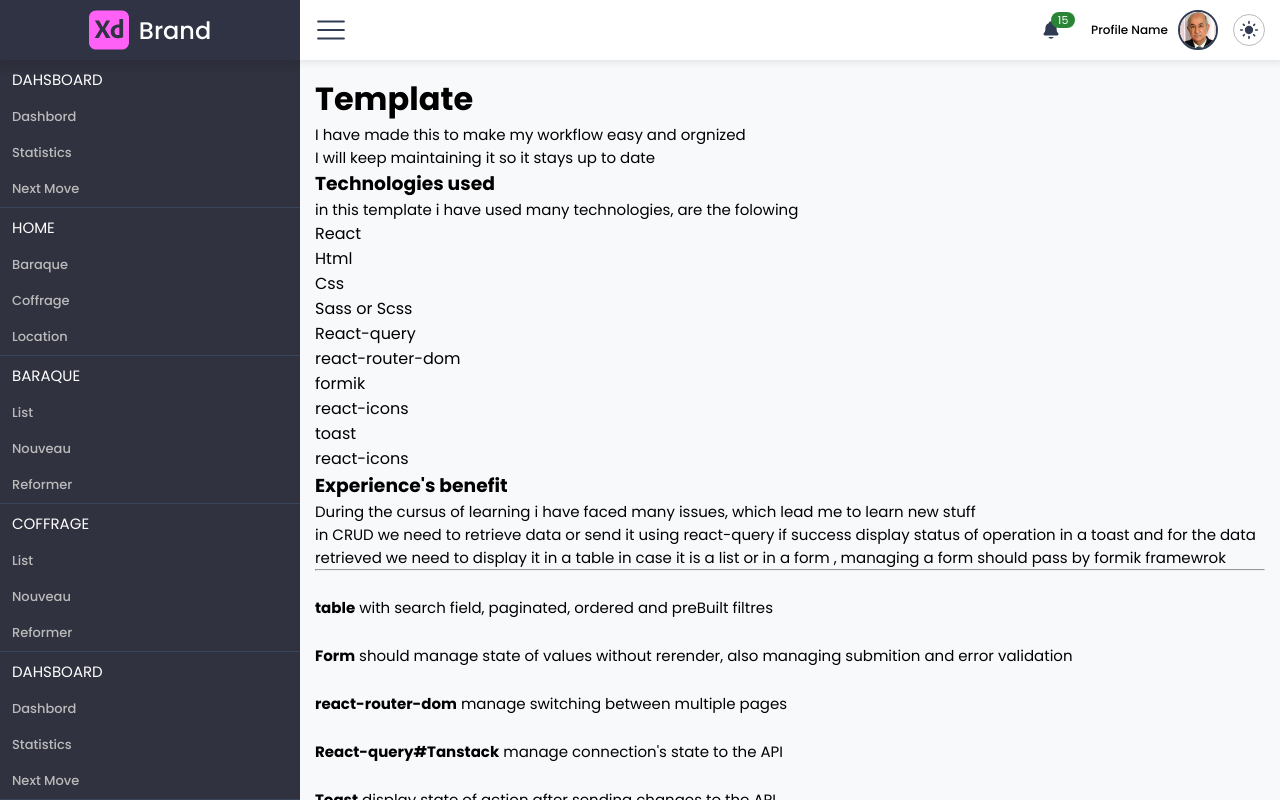
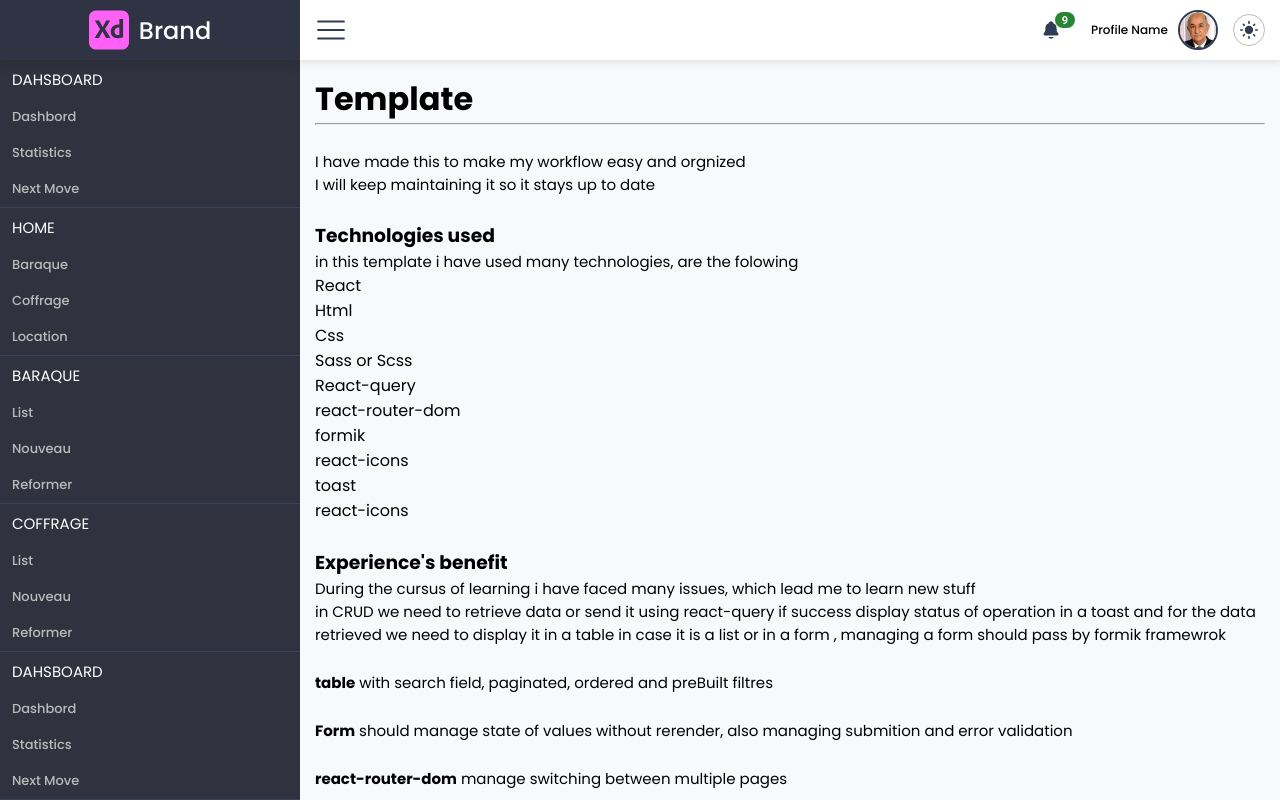
Before and after one commit to aitemrar-younes/frontend, a React (Vite) app: page / in a window 1280 px wide. Built offline with nearby package versions, Linux system fonts and the light colour scheme.

Commit message:
few tweaks

```diff
--- a/src/App.jsx
+++ b/src/App.jsx
@@ -6,8 +6,11 @@ function App() {
     <>
       <RootFrame>
         <h1>Template</h1>
+        <hr />
+        <br />
         <p>I have made this to make my workflow easy and orgnized</p>
         <p>I will keep maintaining it so it stays up to date</p>
+        <br />
         <h3>Technologies used</h3>
         <p>in this template i have used many technologies, are the folowing</p>
         <ul>
@@ -22,10 +25,10 @@ function App() {
           <li>toast</li>
           <li>react-icons</li>
         </ul>
+        <br />
         <h3>Experience's benefit</h3>
         <p>During the cursus of learning i have faced many issues, which lead me to learn new stuff </p>
         <p>in CRUD we need to retrieve data or send it using react-query if success display status of operation in a toast and for the data retrieved we need to display it in a table in case it is a list or in a form , managing a form should pass by formik framewrok </p>
-        <hr />
         <br />
         <p><strong>table</strong> with search field, paginated, ordered and preBuilt filtres </p>
         <br />
@@ -37,6 +40,8 @@ function App() {
         <br />
         <p><strong>Toast</strong> display state of action after sending changes to the API</p>
         <br />
+        <p><strong>Modals</strong> display modals</p>
+        <br />
 
       </RootFrame>
     </>
--- a/src/assets/Styles/RootFrame.scss
+++ b/src/assets/Styles/RootFrame.scss
@@ -128,6 +128,9 @@
                 cursor: pointer;
                 position: relative;
                 span{
+                    font-size: 11px;
+                    font-family: 'Roboto', sans-serif;
+                    font-weight: 600;
                     position: absolute;
                     top: -10%;
                     right: -30%;
@@ -136,9 +139,8 @@
                     justify-content: center;
                     align-items: center;
                     color: #fff;
-                    width: 24px;
+                    padding: 0 7px;
                     height: 16px;
-                    font-size: 11px;
                     border-radius: 10px;
                 }
             }
--- a/src/components/layout/RootFrame.jsx
+++ b/src/components/layout/RootFrame.jsx
@@ -1,4 +1,4 @@
-import React, { useEffect, useState } from 'react'
+import React, { useEffect, useRef, useState } from 'react'
 import '/src/assets/Styles/RootFrame.scss'
 
 import { RxHamburgerMenu } from "react-icons/rx";
@@ -17,6 +17,23 @@ const RootFrame = ({children}) => {
     useEffect(() => {
         localStorage.setItem('isCollapsed', JSON.stringify(isCollapsed));
     }, [isCollapsed]);
+
+
+    const dropdownRef = useRef(null);
+
+    const handleClickOutside = (event) => {
+        if (dropdownRef.current && !dropdownRef.current.contains(event.target)) {
+          setDropDownVisible(false);
+        }
+      };
+
+      useEffect(() => {
+        document.addEventListener('click', handleClickOutside);
+
+        return () => {
+          document.removeEventListener('click', handleClickOutside);
+        };
+      }, []);
 
   return (
     <div className={isCollapsed?'__RootFrame__ collapsed':'__RootFrame__'}>
@@ -77,16 +94,16 @@ const RootFrame = ({children}) => {
                 <div className="col">
                     <button className='notification_button'>
                         <IoNotifications size={20} color='#303c54' />
-                        <span>15</span>
+                        <span>9</span>
                     </button>
                     <div className="profile_wrraper">
-                        <div className="name" onClick={()=>setDropDownVisible((prev)=>!prev)}>Profile name</div>
-                        <div className="image_container" onClick={()=>setDropDownVisible((prev)=>!prev)}>
+                        <div className="name">Profile name</div>
+                        <div className="image_container" onClick={()=>setDropDownVisible((prev)=>!prev)} ref={dropdownRef}>
                             <img src="/src/assets/profile/Abdelmadjid-Tebbourne-Africa-Intelligence.jpg" alt="" />
                         </div>
                         <div className={dropDownVisible?"dropdown_container visible":"dropdown_container"}>
                             <ul className="profile_link_list">
-                                <li className="profile_link_item">
+                                <li className="profile_link_item" onClick={()=>alert('profile')}>
                                     <FaUser size={18} className='profile_icon' />
                                     Profile
                                 </li>
```
